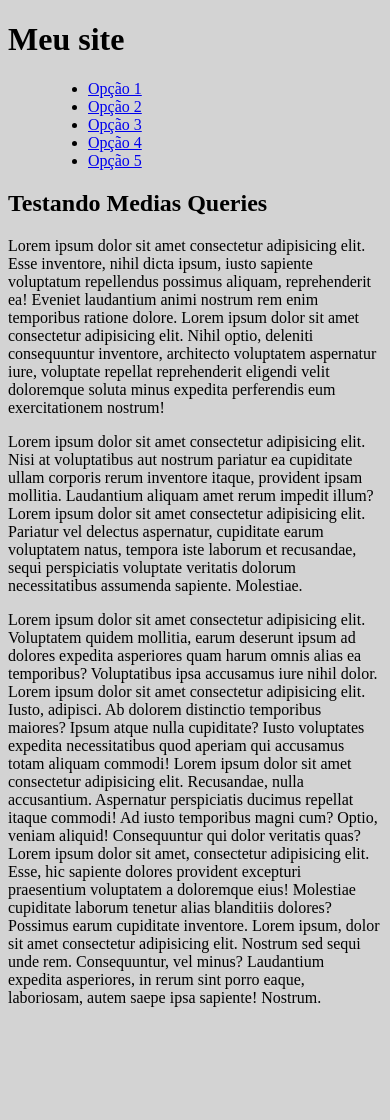
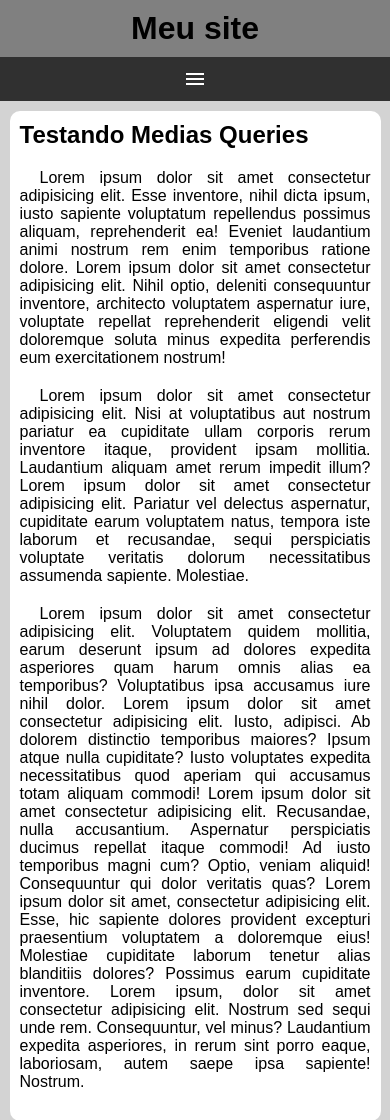
Before and after one commit to albertiF-dev/html-css, a plain HTML site: page exercicios/ex026/mq005/index.html in a window 390 px wide. Before the commit the page ends 1023 px from the top, so only its background shows below. Drawn offline with nearby package versions, Linux system fonts and the light colour scheme.

Commit message:
Exercício 26 005 media query

```diff
--- a/exercicios/ex026/mq005/estilos/style.css
+++ b/exercicios/ex026/mq005/estilos/style.css
@@ -1,5 +1,76 @@
 @charset "UTF-8 ";
+
+* {
+    font-family: Arial, Helvetica, sans-serif;
+
+    margin: 0px;
+    padding: 0px;
+}
 
 body, html {
     background-color: lightgray;
 }
+
+header {
+    background-color: gray;
+}
+
+header > h1 {
+    padding: 10px;
+    text-align: center;
+}
+
+span#burguer {
+    background-color: rgb(48, 48, 48);
+    color: white;
+    display: block;
+    text-align: center;
+    padding: 10px;
+    cursor: pointer;
+}
+
+span#burguer:hover {
+    background-color: whitesmoke;
+    color: darkslategray;
+}
+
+menu {
+    display: none;
+}
+
+menu > ul {
+    list-style-type: none;
+}
+
+menu > ul > li > a {
+    display: block;
+    padding: 10px;
+    text-decoration: none;
+    text-align: center;
+    background-color: rgb(87, 87, 87);
+    color: white;
+    border-top: 2px solid black;
+}
+
+menu > ul > li > a:hover {
+    background-color: gray;
+}
+
+main {
+    width: 90vw;
+    background-color: white;
+    margin: auto;
+    margin-top: 10px;
+    padding: 10px;
+    border-radius: 10px;
+}
+
+article > h2 {
+    padding-bottom: 20px;
+}
+
+article > p {
+    text-align: justify;
+    margin-bottom: 20px;
+    text-indent: 20px;
+}
--- a/exercicios/ex026/mq005/index.html
+++ b/exercicios/ex026/mq005/index.html
@@ -4,12 +4,14 @@
     <meta charset="UTF-8">
     <meta name="viewport" content="width=device-width, initial-scale=1.0">
     <title>Media Query</title>
+    <link rel="stylesheet" href="https://fonts.googleapis.com/css2?family=Material+Symbols+Outlined:opsz,wght,FILL,GRAD@20..48,100..700,0..1,-50..200&icon_names=menu" />
     <link rel="stylesheet" href="estilos/style.css">
 </head>
 <body>
     <header>
         <h1>Meu site</h1>
-        <menu>
+        <span id="burguer" class="material-symbols-outlined" onclick="clickMenu()">menu</span>
+        <menu id="itens">
             <ul>
                 <li><a href="#">Opção 1</a></li>
                 <li><a href="#">Opção 2</a></li>
@@ -29,5 +31,14 @@
             <p>Lorem ipsum dolor sit amet consectetur adipisicing elit. Voluptatem quidem mollitia, earum deserunt ipsum ad dolores expedita asperiores quam harum omnis alias ea temporibus? Voluptatibus ipsa accusamus iure nihil dolor. Lorem ipsum dolor sit amet consectetur adipisicing elit. Iusto, adipisci. Ab dolorem distinctio temporibus maiores? Ipsum atque nulla cupiditate? Iusto voluptates expedita necessitatibus quod aperiam qui accusamus totam aliquam commodi! Lorem ipsum dolor sit amet consectetur adipisicing elit. Recusandae, nulla accusantium. Aspernatur perspiciatis ducimus repellat itaque commodi! Ad iusto temporibus magni cum? Optio, veniam aliquid! Consequuntur qui dolor veritatis quas? Lorem ipsum dolor sit amet, consectetur adipisicing elit. Esse, hic sapiente dolores provident excepturi praesentium voluptatem a doloremque eius! Molestiae cupiditate laborum tenetur alias blanditiis dolores? Possimus earum cupiditate inventore. Lorem ipsum, dolor sit amet consectetur adipisicing elit. Nostrum sed sequi unde rem. Consequuntur, vel minus? Laudantium expedita asperiores, in rerum sint porro eaque, laboriosam, autem saepe ipsa sapiente! Nostrum.</p>
         </article>
     </main>
+    <script>
+        function clickMenu() {
+            if (itens.style.display == 'block') {
+                itens.style.display = 'none'
+            } else {
+                itens.style.display = 'block'
+            }
+        }
+    </script>
 </body>
 </html>
```
